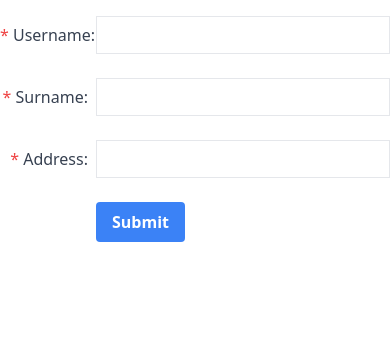
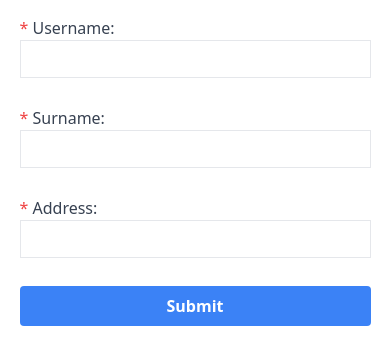
Before and after one commit to mfarukkoc/smart-form, a React (Vite) app: page / in a window 390 px wide. Shown: the top 364 px of the page. Built offline with nearby package versions, Linux system fonts and the light colour scheme.

Commit message:
Add responsive styles

```diff
--- a/src/components/Form/Field/Template.tsx
+++ b/src/components/Form/Field/Template.tsx
@@ -20,11 +20,11 @@ const FormFieldTemplate = ({
   ...rest
 }: FormFieldTemplateProps) => {
   return (
-    <div className="flex flex-col" {...rest}>
-      <div className="flex w-full items-center">
+    <div className="flex flex-col flex-wrap" {...rest}>
+      <div className="flex w-full flex-col sm:flex-row sm:items-center">
         <label
           htmlFor={name as string}
-          className="block w-24 pr-2 text-right font-medium text-gray-700"
+          className="block pr-2 font-medium text-gray-700 sm:w-24 sm:text-right"
         >
           {<>{required && <span className="text-red-500">*&nbsp;</span>}</>}
           {label}
@@ -32,7 +32,7 @@ const FormFieldTemplate = ({
         {children}
       </div>
 
-      <span className="mb-2 ml-24 w-auto text-xs text-red-500">
+      <span className="mb-2 w-auto text-sm text-red-500 sm:ml-24">
         {error || <>&nbsp;</>}
       </span>
     </div>
--- a/src/index.tsx
+++ b/src/index.tsx
@@ -5,7 +5,7 @@ import Signup from "./features/Signup/Signup";
 
 const App = () => {
   return (
-    <div className="mx-auto mt-4 max-w-lg">
+    <div className="mx-auto mt-4 max-w-[90%] sm:max-w-lg">
       <Signup />
     </div>
   );
```
